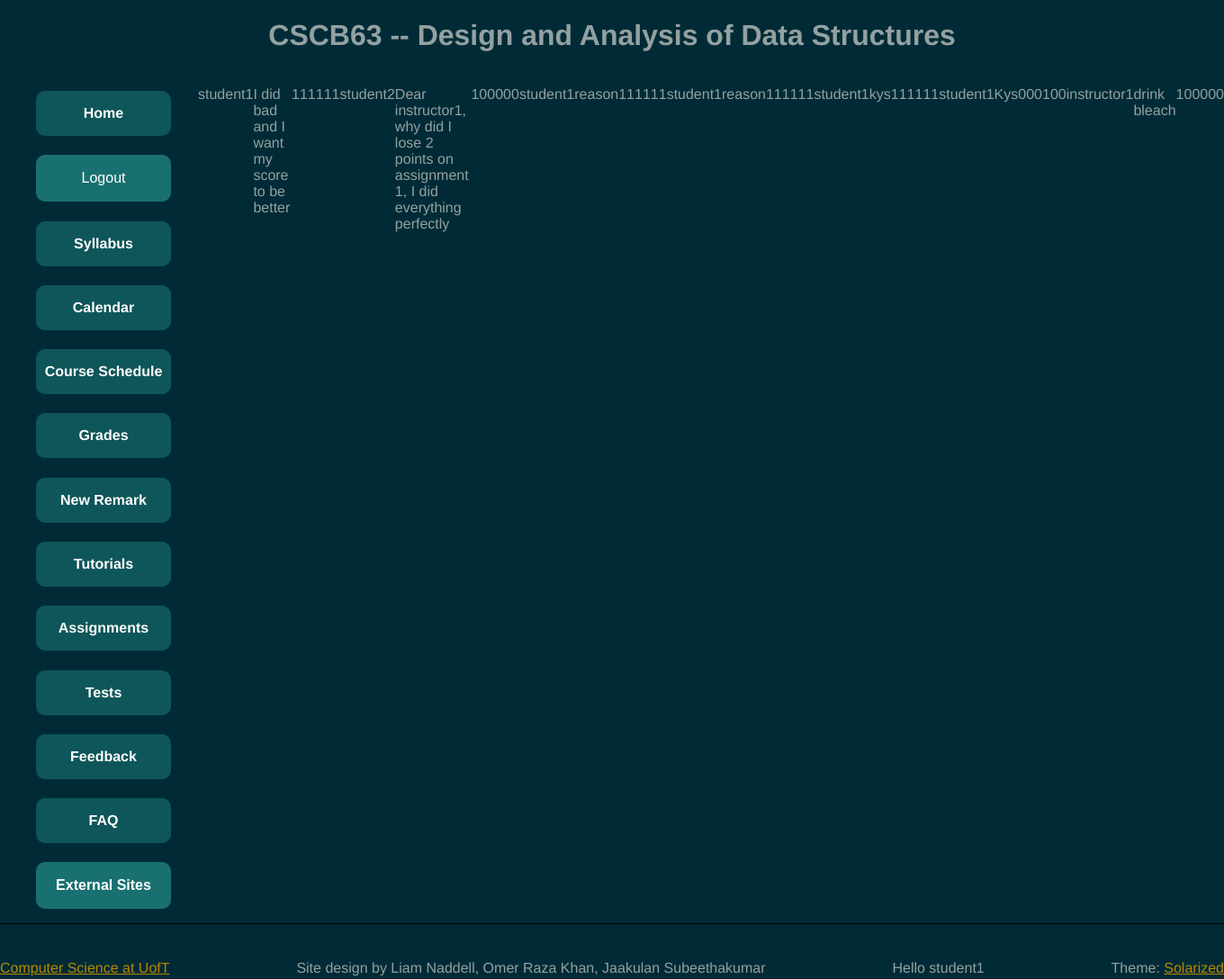
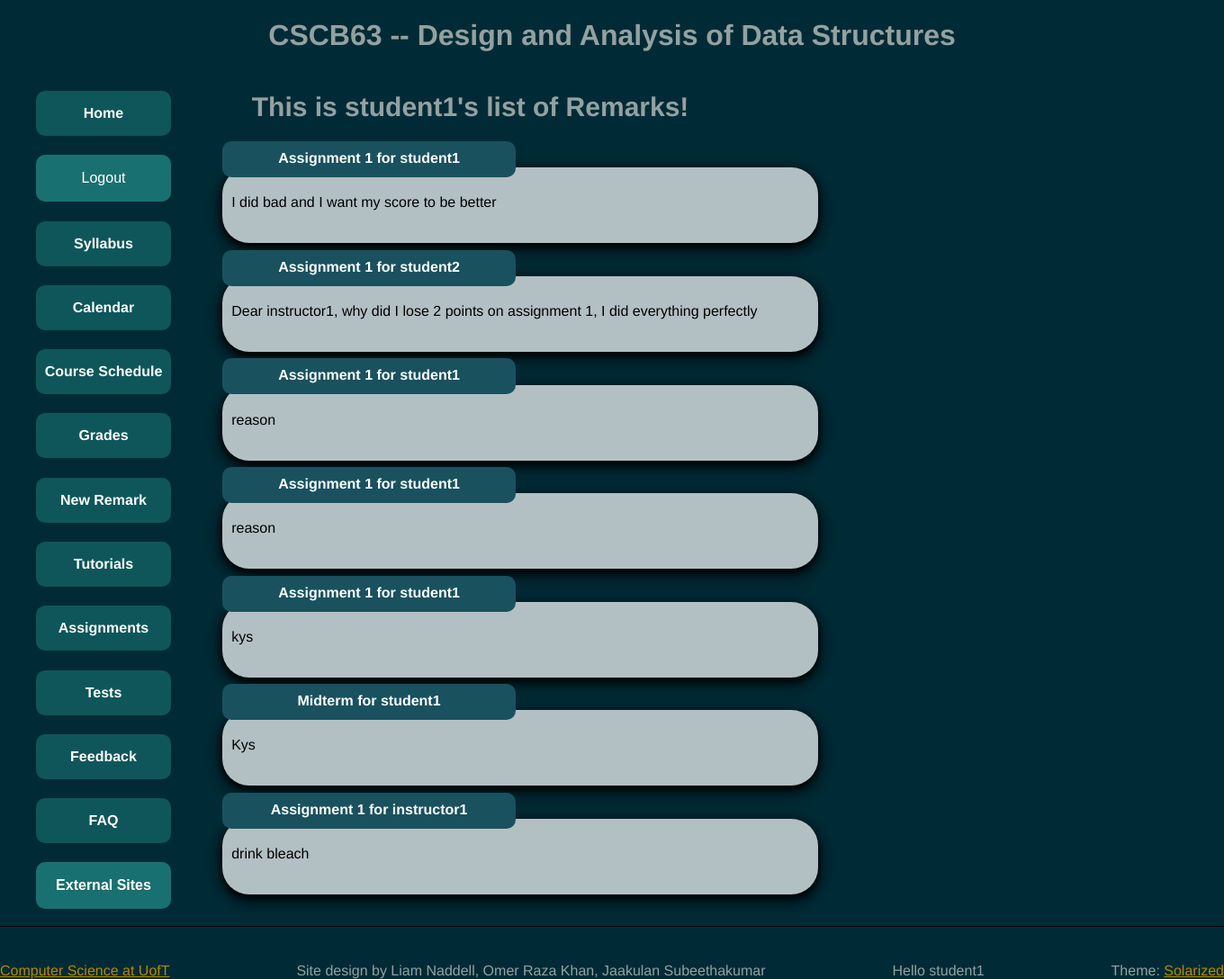
Before and after one commit to jaakulan/Course-Website, a Flask app: page /listremarks in a window 1360 px wide. Shown: the whole page at 90% size. Run offline with Flask 2, Linux system fonts and the light colour scheme; a user stored in the database is signed in; data comes from the database, SQL or seed files in the repository.

Commit message:
finished css for instructor remarks

```diff
--- a/static/index.css
+++ b/static/index.css
@@ -478,7 +478,7 @@ html {
 
 
 /*------end of viewMarks CSS section-----------*/
-/*----------------listremarks-----------------------*/
+/*----------------newremark-----------------------*/
 #remark_title{
   margin-top: 2%;
   margin-left: 2%;
@@ -543,3 +543,53 @@ html {
 #sub_but:hover{
   background-color: #4CAF50;;
 }
+
+/*----------------end newremarks-----------------------*/
+
+/*----------------start listremarks-----------------------*/
+
+.list_body{
+  width: 100%;
+  height: 100%;
+  display: flex;
+  flex-direction: column;
+  padding-right: 2%;
+  padding-bottom: 2%;
+  padding-left: 2%
+}
+
+#list_title{
+  margin-top: 2%;
+  margin-left: 3%;
+  font-size: 30px;
+  font-weight: bolder;
+  margin-bottom: 2%;
+}
+
+.remark_header{
+  background-color: #19515f;
+  height: 30px;
+  width: 30%;
+  border-radius: 10px;
+  margin-bottom: -1%;
+  text-align: center;
+  padding-top: 10px;
+  font-weight: bolder;
+  color: white;
+  position: relative;
+}
+
+.reason_text{
+  padding-top: 30px;
+  padding-left: 10px;
+  min-height: 70%;
+  width: 60%;
+  background-color: rgba(255, 255, 255, 0.70);
+  box-shadow: 0 4px 8px 0 rgba(0, 0, 0, 0.9), 0 6px 20px 0 rgba(0, 0, 0, 0.79);
+  border-radius: 30px;
+  color: black;
+}
+
+.big_remark{
+  margin-bottom: 4%;
+}
--- a/templates/listremarks.html
+++ b/templates/listremarks.html
@@ -1,14 +1,32 @@
 {% extends "index.html" %}
 {% block content %}
+<div class="list_body">
+    <div id="list_title">
+        This is {{usrname}}'s list of Remarks!
+    </div>
+            {% for msg in feedback %}
+                {% if msg['a1']: %}
+                {% set asses = 'Assignment 1' %}
+                {% elif msg['a2']: %}
+                {% set asses = 'Assignment 2' %}
+                {% elif msg['a3']: %}
+                {% set asses = 'Assignment 3' %}
+                {% elif msg['midterm']: %}
+                {% set asses = 'Midterm' %}
+                {% elif msg['lab']: %}
+                {% set asses = 'Labs' %}
+                {% elif msg['final']: %}
+                {% set asses = 'Final' %}
+                {% endif %}
 
-            {% for msg in feedback %}
-                <p>{{msg['utorid']}}</p>
-                <p>{{msg['reason']}}</p>
-                <p>{{msg['a1']}}</p>
-                <p>{{msg['a2']}}</p>
-                <p>{{msg['a3']}}</p>
-                <p>{{msg['midterm']}}</p>
-                <p>{{msg['lab']}}</p>
-                <p>{{msg['final']}}</p>
+                <div class="big_remark">
+                    <div class="remark_header">
+                         {{asses}} for {{msg['utorid']}}
+                    </div>
+                    <div class="reason_text">
+                        {{msg['reason']}}
+                    </div>
+                </div>
             {% endfor %}
+</div>
 {% endblock %}
```
